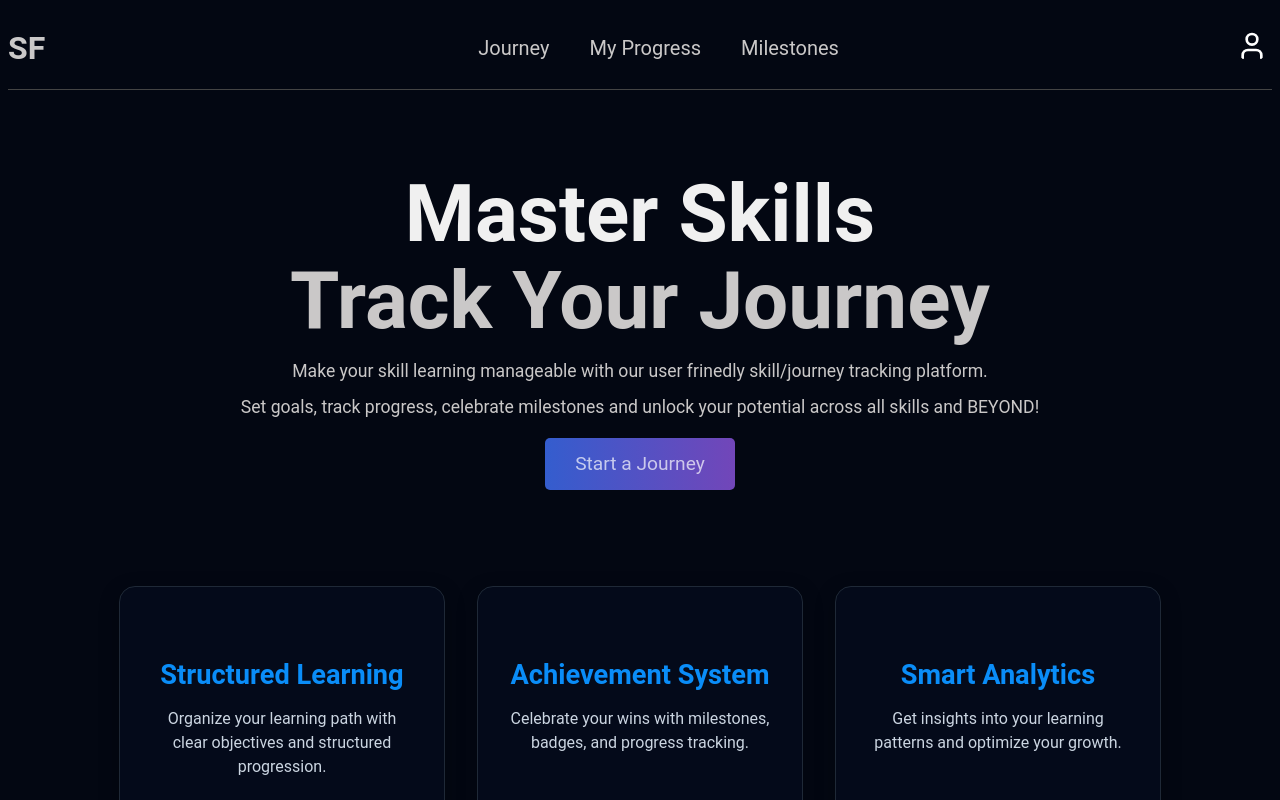
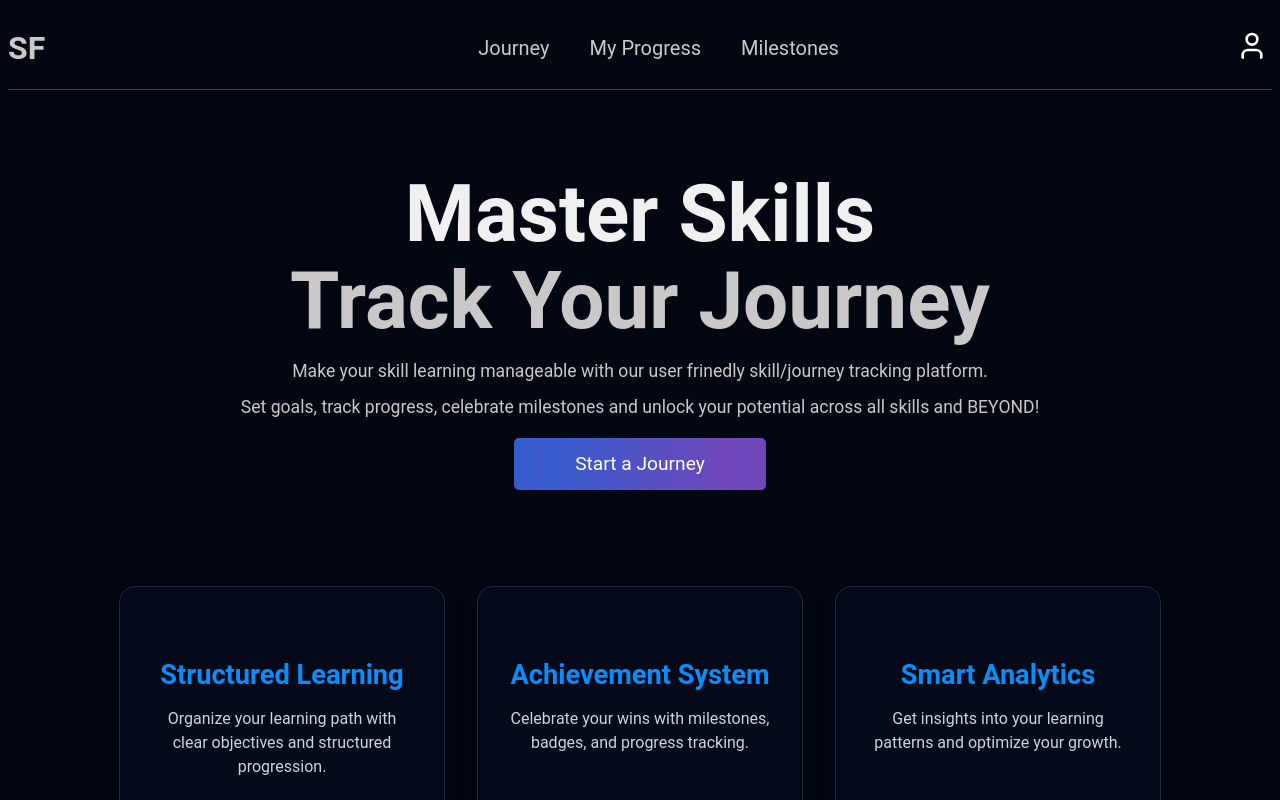
Before and after one commit to zaki-s/SF-PHASE4-FE, a React (Vite) app: page / in a window 1280 px wide. Shown: the top 800 px of the page. Built offline with nearby package versions, Linux system fonts and the light colour scheme.

Commit message:
made styling changes on homeoage and routed homepage to journeypage using button

```diff
--- a/src/pages/HomePage.jsx
+++ b/src/pages/HomePage.jsx
@@ -77,7 +77,11 @@ const HomePage = () => {
                 <h1 className="hero-title gradient-text">Track Your Journey</h1>
                 <p>Make your skill learning manageable with our user frinedly skill/journey tracking platform.</p>
                 <p>Set goals, track progress, celebrate milestones and unlock your potential across all skills and BEYOND!</p>
-                <button className="startbtn">Start a Journey</button>
+                <button className="startbtn">
+                    <Link to="/journey" className="startbtn">
+                        Start a Journey
+                    </Link>
+                </button>
             </div>
 
                 <div className="features">
--- a/src/styles/HomePage.css
+++ b/src/styles/HomePage.css
@@ -96,7 +96,7 @@ a {
 
 .hero button.startbtn {
     background: linear-gradient(to right, #345dce, #7246b9);
-    color: #ffffffb0;
+    color: #ffffff;
     padding: 0.9rem 1.9rem;
     border: none;
     border-radius: 5px;
@@ -111,6 +111,16 @@ a {
     transform: scale(1.05);
     box-shadow: 0 0 12px 4px rgba(102, 65, 161, 0.6);
     transition: transform 0.3s ease-in-out, background-color 0.3s ease-in-out;
+}
+
+.hero .startbtn {
+    background: linear-gradient(to right, #345dce, #7246b9);
+    padding: 0.9rem 1.9rem;
+    border: none;
+    border-radius: 5px;
+    font-size: 1.2rem;
+    cursor: pointer;
+    margin-top: 1.3rem;
 }
 
 /*detail cards*/
```
